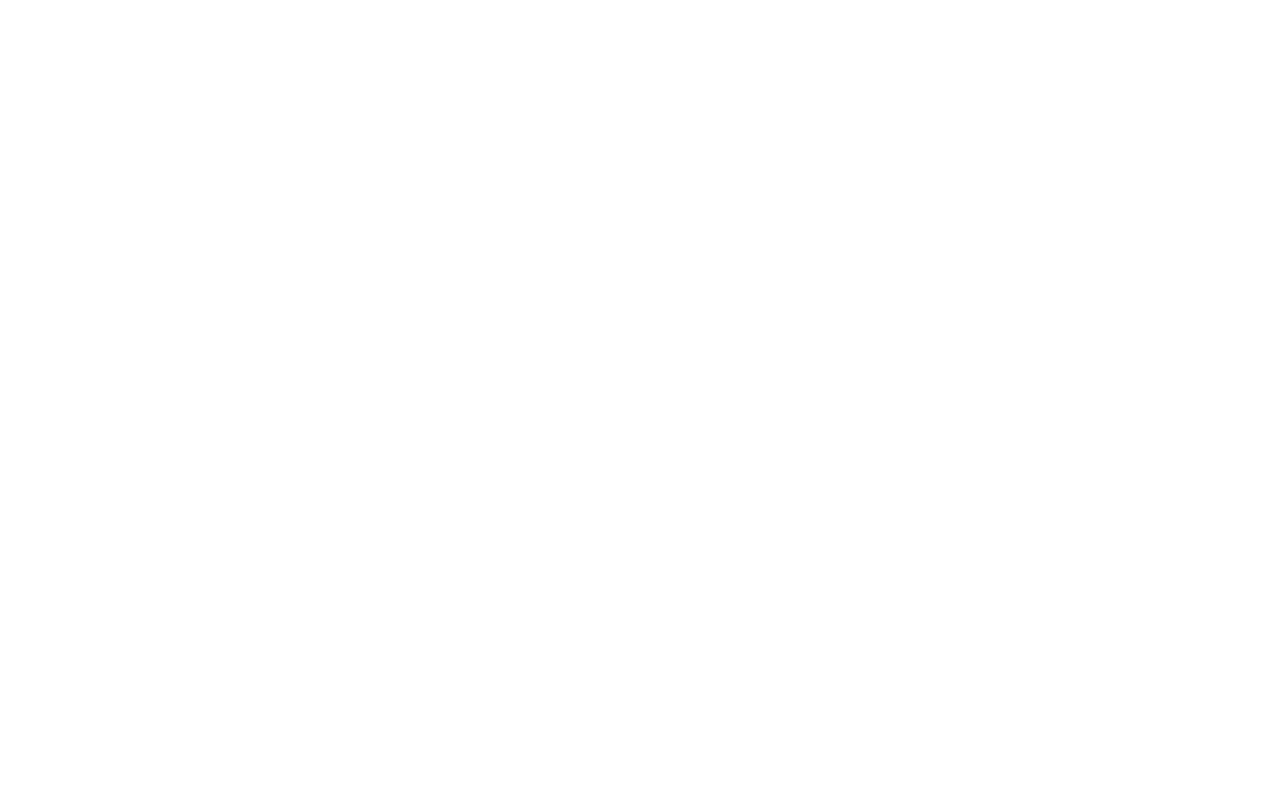
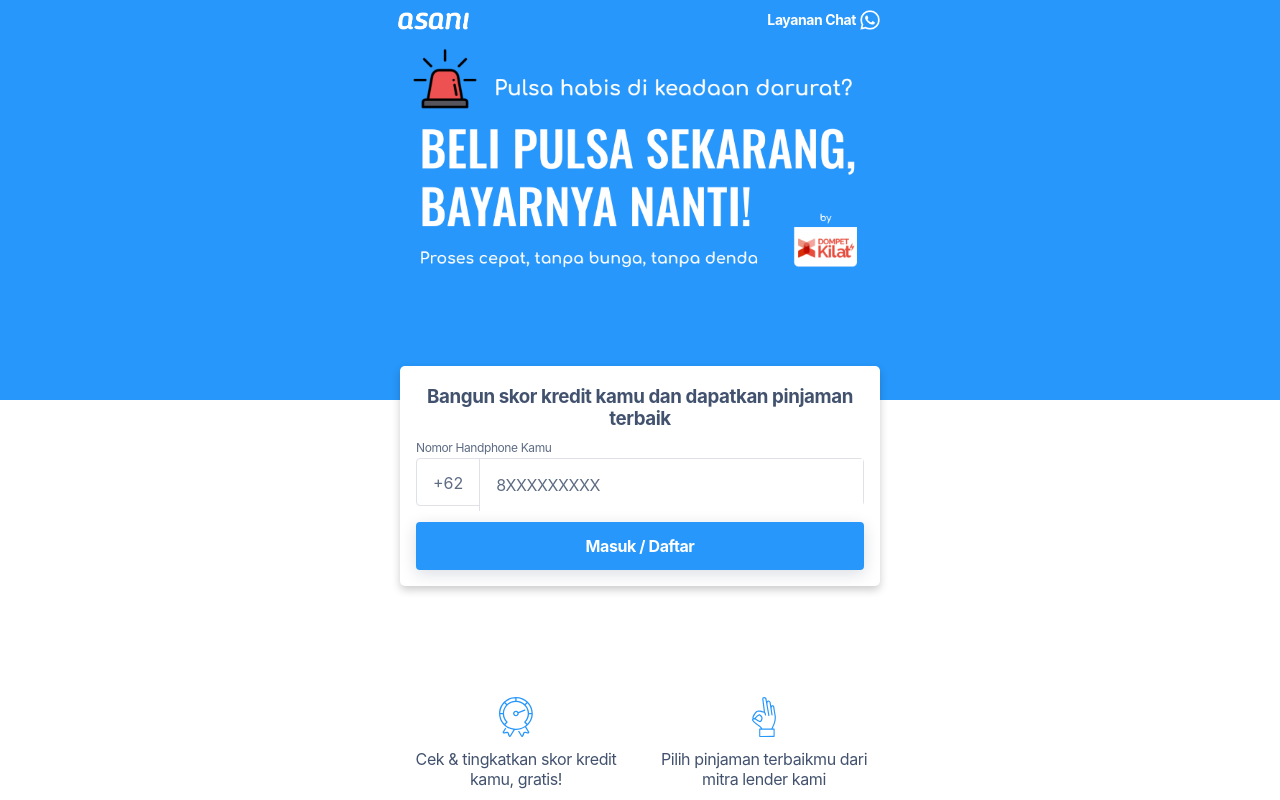
Before and after one commit to dharmawankenny/asani-frontend, a React (Vite) app: page /autentikasi in a window 1280 px wide. Before the commit this address led to /dashboard. Shown: the top 800 px of the page. Built offline with nearby package versions, Linux system fonts and the light colour scheme; a web font is replaced by a local one.

Commit message:
fixiing padding, navigation

```diff
--- a/src/App.js
+++ b/src/App.js
@@ -83,9 +83,6 @@
     } else if (this.state.loggedIn && window.location.pathname.startsWith(SITEMAP.AUTHENTICATION)) {
       navigate(SITEMAP.HOME);
     }
-    else {
-      navigate(SITEMAP.HOME)
-    }
   }
 
   logIn = async (token) => {
--- a/src/assets/css/styles.css
+++ b/src/assets/css/styles.css
@@ -8,6 +8,13 @@
     background-size: 100%;
     background-repeat: no-repeat;
     width: 100%;
+    margin: 0 16px 3rem;
+}
+
+.section-lender {
+    background-color: #F4F5F7;
+    width: 100%;
+    height: 100%;
 }
 .card-login {
     box-shadow: 0 4px 8px 0 rgba(0, 0, 0, 0.2);
@@ -15,14 +22,12 @@
     background-color: white !important;
     z-index: 1000;
     border-radius: 5px;
-    margin-top: 55%
+    margin-top: 55% !important;
+    /*margin: 0 1.5rem 3rem;*/
 }
 
 .card-padding {
-    padding-top: 10px;
-    padding-left: 30px;
-    padding-right: 30px;
-    padding-bottom: 20px;
+    padding: 0 16px 16px;
 }
 
 
@@ -41,16 +46,17 @@
 
 .footer-color {
     background-color: #404040;
-    padding: 20px
+    padding: 20px;
+    width: 100%;
 }
 
-@media only screen and (min-width: 900px)  {
-    .center-footer {
-        margin: auto;
-        width: 30%;
-        padding: 10px;
-    }
-}
+/*@media only screen and (min-width: 900px)  {*/
+    /*.center-footer {*/
+        /*margin: auto;*/
+        /*width: 30%;*/
+        /*padding: 10px;*/
+    /*}*/
+/*}*/
 
 .collapsible {
     background-color: #777;
--- a/src/components/Header.js
+++ b/src/components/Header.js
@@ -65,23 +65,25 @@
     // if (this.state.shouldRenderToDom) {
     //   return ReactDOM.createPortal(
     return (
-      <Headroom disable={this.props.naked}>
+          <Headroom style={{position: "fixed"}} disable={this.props.naked}>
             <Wrapper naked={this.props.naked}>
+                <div style={{backgroundColor: "#2797FB", width: "100%"}}>
                   <LogoMenu>
                     <Logo onClick={this.navigateTo(SITEMAP.HOME)}>
-              <img src={LogoImg} />
+                      <img style={{width:"100px", height:"32px", marginTop:"5px"}} src={LogoImg} />
                     </Logo>
                     {this.props.withMenu && (
                       <MenuToggle onClick={this.toggleMenu}>
-                <img src={MenuIcon} />
+                        <img style={{marginTop:"5px", paddingRight: "16px"}} src={MenuIcon} />
                       </MenuToggle>
                     )}
                     {this.props.withHelp && (
-              <a style={{color: "white"}} href="https://api.whatsapp.com/send?phone=6281311442228" target="_blank">
+                      <a style={{color: "white", paddingRight:"16px"}} href="https://api.whatsapp.com/send?phone=6281311442228" target="_blank">
                         Layanan Chat<Help src={WhatsAppIcon} />
                       </a>
                     )}
                   </LogoMenu>
+                </div>
               {this.props.withMenu && (
                 <Menu active={this.state.showMenu}>
                   <Overlay active={this.state.showMenu} onClick={this.toggleMenu} />
@@ -131,9 +133,16 @@
   }
 }
 
+// const Wrapper = styled.div`
+//   width: 100%;
+//   padding: ${props => props.naked ? '1.5rem' : '1rem 1.5rem 0.75rem'};
+//   ${flex({ justify: 'space-between' })}
+//   background: ${props => props.naked ? 'none' : props.theme.color.N0};
+//   box-shadow: ${props => props.naked ? 'none' : props.theme.shadow.dark};
+// `;
 const Wrapper = styled.div`
   width: 100%;
-  padding: ${props => props.naked ? '1.5rem' : '1rem 1.5rem 0.75rem'};
+  padding: ${props => props.naked ? '0px' : '0px'};
   ${flex({ justify: 'space-between' })}
   background: ${props => props.naked ? 'none' : props.theme.color.N0};
   box-shadow: ${props => props.naked ? 'none' : props.theme.shadow.dark};
--- /dev/null
+++ b/src/components/PageBuilderNoPadding.js
@@ -0,0 +1,166 @@
+import styled from 'styled-components';
+
+import { flex } from '../commons/theme';
+
+// export const PageWrapperNoPadding = styled.div`
+//   width: 100%;
+//   max-width: 32rem;
+//   padding: 0 1.5rem 3rem;
+//   margin: 0 auto;
+//   min-height: calc(100vh - 4rem);
+//   ${props => flex({ direction: props.vertical ? 'column' : 'row', justify: 'flex-start', align: 'flex-start' })}
+// `;
+export const PageWrapperNoPadding = styled.div`
+  width: 100%;
+  max-width: 32rem;
+  margin: 0 auto;
+  min-height: calc(100vh - 4rem);
+  ${props => flex({ direction: props.vertical ? 'column' : 'row', justify: 'flex-start', align: 'flex-start' })}
+`;
+
+export const SegmentContext = styled.div`
+  width: 100%;
+  ${flex({ justify: 'flex-start' })}
+  margin: 0 0 1rem;
+`;
+
+export const FullSegmentHeader = styled.span`
+  width: 100%;
+  font-size: 1.125rem;
+  font-weight: 700;
+  line-height: 1.25;
+  margin: 0 0 0.375rem;
+  color: ${props => props.theme.color.mainProductBlue};
+`;
+
+export const SegmentHeader = styled.span`
+  flex: 1;
+  font-size: 1.125rem;
+  font-weight: 700;
+  line-height: 1;
+  text-overflow: ellipsis;
+  overflow: hidden;
+  white-space: nowrap;
+  margin: 0 1rem 0 0;
+  color: ${props => props.theme.color.mainProductBlue};
+`;
+
+export const SegmentAction = styled.button`
+  font-size: 0.875rem;
+  font-weight: 400;
+  line-height: 1;
+  margin: 0;
+  color: ${props => props.theme.color.N300};
+`;
+
+export const SegmentDescription = styled.span`
+  display: block;
+  width: 100%;
+  font-size: 0.75rem;
+  font-width: 400;
+  line-height: 1.25;
+  margin: ${props => props.margin ? props.margin : '0'};
+  padding: 0;
+  color: ${props => props.theme.color.N300};
+  text-align: left;
+
+  strong {
+    font-weight: 700;
+    color: ${props => props.theme.color.N800};
+  }
+`;
+
+export const SpinnerWrapper = styled.div`
+  width: 100%;
+  ${flex()}
+  padding: 2rem;
+`;
+
+export const EmptyWrapper = styled.p`
+  width: 100%;
+  ${flex()}
+  padding: 2rem 0;
+  font-size: 0.875rem;
+  line-height: 1.25;
+  text-align: center;
+  color: ${props => props.theme.color.N300};
+`;
+
+export const ProgressBar = styled.div`
+  width: 100%;
+  ${flex({ justify: 'space-between' })}
+
+  span {
+    width: 2rem;
+    font-size: 0.875rem;
+    margin: 0;
+    color: ${props => props.theme.color.N300};
+
+    &:first-of-type {
+      text-align: left;
+    }
+
+    &:last-of-type {
+      text-align: right;
+    }
+  }
+
+  & > div {
+    flex: 1;
+    margin: 0;
+    height: 0.75rem;
+    border-radius: ${props => props.theme.borderRadius};
+    position: relative;
+
+    .bar,
+    .bg {
+      position: absolute;
+      height: 100%;
+      top: 0;
+      left: 0;
+      bottom: 0;
+      background: ${props => props.levelColor};
+      border-radius: ${props => props.theme.borderRadius};
+    }
+
+    .bar {
+      z-index: 2;
+      width: ${props => props.progress}%;
+    }
+
+    .bg {
+      z-index: 0;
+      right: 0;
+      opacity: 0.25;
+    }
+  }
+`;
+
+export const ProgressSegment = styled.div`
+  position: absolute;
+  height: 100%;
+  top: 0;
+  left: ${props => props.offset ? `${props.offset}%` : '0'};
+  bottom: 0;
+  z-index: ${props => props.zIndex};
+  width: ${props => props.length}%;
+  background: ${props => props.color ? props.color : props.theme.color.mainProductBlue};
+  opacity: ${props => props.opacity ? props.opacity : '0.125'};
+  ${props => props.leftRadius && `border-radius: ${props.theme.borderRadius} 0 0 ${props.theme.borderRadius};`}
+  ${props => props.rightRadius && `border-radius: 0 ${props.theme.borderRadius} ${props.theme.borderRadius} 0;`}
+  ${props => props.fullRadius && `border-radius: ${props.theme.borderRadius};`}
+`;
+
+export const ArrowMarker = styled.div`
+  position: absolute;
+  ${props => props.invert ? 'top: -0.125rem;' : 'bottom: -0.125rem;'}
+  left: ${props => props.progress}%;
+  transform: translate3d(-50%, ${props => props.invert ? '-100%' : '100%'}, 0)${props => props.invert && ' rotate(180deg)'};
+  padding: 0;
+  ${flex()}
+
+  img {
+    width: 0.5rem;
+    height: auto;
+  }
+`;
--- a/src/containers/Home/index.js
+++ b/src/containers/Home/index.js
@@ -129,7 +129,6 @@
   setSortQuery = sortQuery => () => this.setState({ sortQuery });
 
   toggleProductQuery = productKey => () => {
-    console.log(' this is something')
     // this.setState(prevState => {
     //   // if (this.isAllProductQueryEnabled(prevState.productQuery)) {
     //   const newProductQuery = { ...prevState.productQuery };
@@ -187,7 +186,6 @@
 
   onProductClick = productId => () => {
     // this.props.productActions.getProductDetail(productId);
-      console.log('this is what', productId)
       navigate('/dashboard/product_id/'+productId)
   };
 
@@ -289,7 +287,6 @@
   };
 
   render() {
-    // console.log(this.props)
     return (
       <Fragment>
         <Header withMenu />
--- a/src/containers/UserAccess/index.js
+++ b/src/containers/UserAccess/index.js
@@ -14,7 +14,7 @@
 import Footer from '../../components/Footer';
 import Header from '../../components/Header';
 import Input from '../../components/Input';
-import { PageWrapper } from '../../components/PageBuilder';
+import { PageWrapperNoPadding } from '../../components/PageBuilderNoPadding';
 import Spinner from '../../components/Spinner';
 
 import { Consumer as AuthConsumer } from '../../contexts/auth';
@@ -290,7 +290,7 @@
       <Fragment>
           <div className="bgColor" >
             <Header stopNavigation naked withHelp />
-            <PageWrapper vertical>
+            <PageWrapperNoPadding vertical>
               <Content>
                 <div className="bgImage">
                     <MainFocus>
@@ -302,10 +302,10 @@
                       {this.state.step === 0 && (
                         <Fragment>
                           <div className="card-login">
-                            <h1 style={{textAlign: "center", marginLeft: "auto", marginRight: "auto", paddingTop: "20px", paddingLeft: "16px", paddingRight: "16px", marginBottom:"12px", fontWeight: 500, color: "#42526E" }}>Cek Skor Kredit Kamu</h1>
+                            <h3 style={{textAlign: "center", marginLeft: "auto", marginRight: "auto", paddingTop: "20px", paddingLeft: "16px", paddingRight: "16px", marginBottom:"12px", color: "#42526E" }}>Bangun skor kredit kamu dan dapatkan pinjaman terbaik</h3>
                             <div className="card-padding" >
                                 <Input
-                                    label="Nomor WhatsApp Kamu"
+                                    label="Nomor Handphone Kamu"
                                     prefix="+62"
                                     type="tel"
                                     placeholder="8XXXXXXXXX"
@@ -326,10 +326,10 @@
                     {this.state.step === 1 && (
                       <Fragment>
                         <div className="card-login">
-                            <h1 style={{textAlign: "center", marginLeft: "auto", marginRight: "auto", paddingTop: "20px", paddingLeft: "20px", paddingRight: "20px", marginBottom:"12px", fontWeight: 500, color: "#42526E" }}>Kode verifikasi OTP telah dikirim ke nomor WhatsApp anda</h1>
+                            <h1 style={{textAlign: "center", marginLeft: "auto", marginRight: "auto", paddingTop: "20px", paddingLeft: "20px", paddingRight: "20px", marginBottom:"12px", fontWeight: 500, color: "#42526E" }}>Kode verifikasi OTP telah dikirim ke nomor handphone anda</h1>
                           <div className="card-padding">
                             <Input
-                          label="4 Angka Kode OTP Yang Diberikan Via WhatsApp"
+                          label="4 Angka Kode OTP Yang Diberikan Via SMS"
                           type="text"
                           placeholder="XXXX"
                           value={this.state.otpCode}
@@ -385,6 +385,7 @@
                     </OurPro>
                   </div>
                 </Segment>
+                <div className="section-lender">
                 <Segment>
                     <h1>Mitra Lender</h1>
                   <div>
@@ -399,6 +400,7 @@
                         </div>
                   </div>
                 </Segment>
+                </div>
                 <Segment flex={{ justify: 'flex-start', align: 'flex-start' }}>
                   <h1>Testimoni Pelanggan</h1>
                   <div>
@@ -420,8 +422,8 @@
                   {/*</div>*/}
                 {/*</Segment>*/}
               </Content>
-            </PageWrapper>
-              <Footer withCopy />
+                <Footer withCopy />
+            </PageWrapperNoPadding>
           </div>
          {/*<Background src={BgImage} />*/}
       </Fragment>
@@ -471,13 +473,14 @@
     line-height: 1.5;
     text-align: left;
     margin: 0 0 2rem;
-    padding: 0;
+    padding: 0 16px 16px;
   }
 `;
 
 const MainFocus = styled.div`
   width: 100%;
   min-height: calc(100vh - 15rem);
+  margin-top: 5% ;
   ${flex({ justify: 'flex-start' })}
 `;
 
@@ -544,7 +547,7 @@
 const RetryButton = styled.button`
   width: 100%;
   margin: 1rem 0 0;
-  padding: 0.5rem;
+  padding: 16px;
   font-size: 0.75rem;
   font-weight: 400;
   line-height: 1;
@@ -566,7 +569,7 @@
 const Segment = styled.div`
   width: 100%;
   margin: ${props => props.margin ? props.margin : '2rem 0'};
-
+  padding: 0 1.5rem 3rem;
   & > h1 {
     font-size: 1.25rem;
     color: ${props => props.theme.color.N500};
--- a/src/reducers/product/index.js
+++ b/src/reducers/product/index.js
@@ -33,6 +33,8 @@
   userBanned: false,
 };
 
+export {initialState};
+
 export default function reducer(state = initialState, action = {}) {
   switch (action.type) {
     case LOADING:
@@ -44,6 +46,8 @@
     case LOADING_DETAIL:
       return { ...state, detailLoading: true, detailError: null, detailLoaded: false };
     case LOAD_DETAIL_SUCCESS:
+        console.log('ini detail product',state.detailedProduct)
+        console.log('ini isinya', action.payload.data)
       return { ...state, detailedProduct: action.payload.data, detailLoading: false, detailError: null, detailLoaded: true };
     case LOAD_DETAIL_ERROR:
       return { ...state, detailError: action.payload.error, detailLoading: false, detailLoaded: true };
@@ -141,7 +145,6 @@
     const response = await apiCalls.getProductDetail(productId);
     if (response && response.data) {
       if (response.data.data) {
-        console.log('ini dari getProductDetail',response.data.data)
         dispatch(loadingDetailSuccess(response.data.data));
       } else {
         dispatch(loadingDetailSuccess(response.data));
```
Also changed, not shown: src/containers/DetailPage/index.js (+186 -189 lines). Lines whose indentation alone changed are shown as unchanged.
